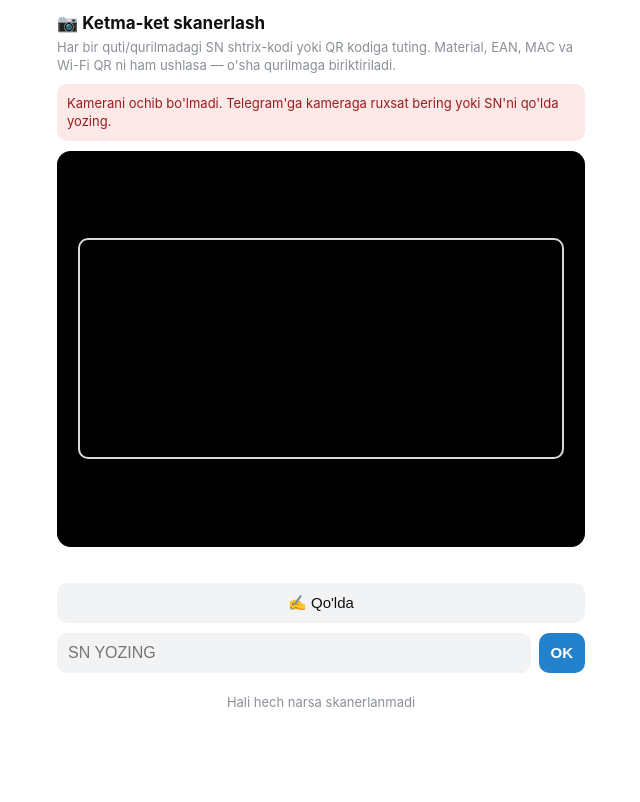
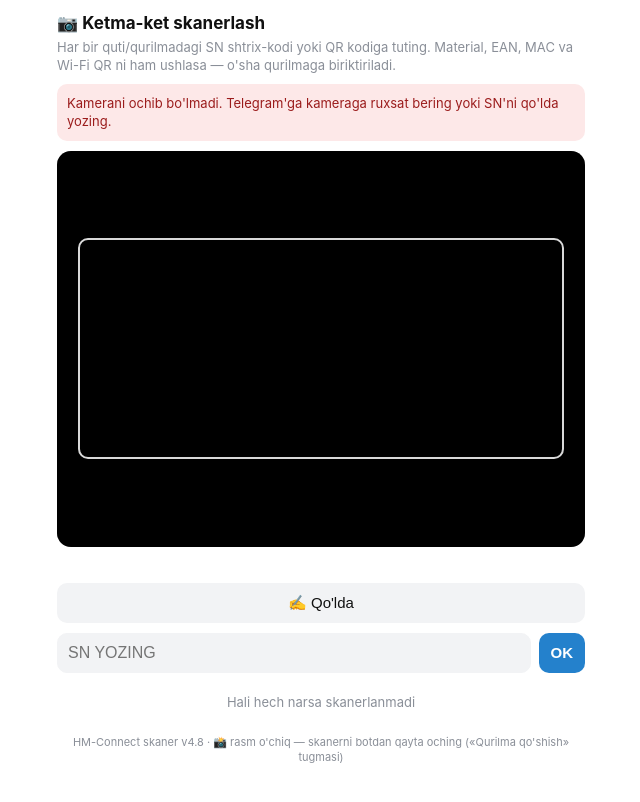
Before and after one commit to HasanboyI/hm-scanner, a plain HTML site: page index.html in a window 1280 px wide. Shown: the whole page, without its empty margins (319-959 px from the left). Drawn offline with Linux system fonts and the light colour scheme.

Commit message:
Add files via upload

```diff
--- a/index.html
+++ b/index.html
@@ -69,6 +69,7 @@
   </div>
   <ul id="list"></ul>
   <div class="empty" id="empty"></div>
+  <div id="ver" style="text-align:center;font-size:11px;color:var(--hint);margin:14px 0 90px"></div>
 </div>
 <div class="fallback" id="fallback"><button class="pri" id="sendBtn"></button></div>
 
@@ -109,6 +110,8 @@
   $('manualBtn').textContent = TX.manual;
   $('manualIn').placeholder = TX.ph;
   $('empty').textContent = TX.empty;
+  // Versiya va rasm holati — yangilanish yetib kelganini tekshirish uchun
+  setTimeout(function () { $('ver').textContent = 'HM-Connect skaner v4.8 · ' + (PH ? (LANG === 'ru' ? '📸 фото наклейки: вкл' : "📸 yorliq rasmi: yoqiq") : (LANG === 'ru' ? '📸 фото выкл — откройте сканер заново из бота (кнопка «Добавить устройство»)' : "📸 rasm o'chiq — skanerni botdan qayta oching («Qurilma qo'shish» tugmasi)")); }, 0);
   document.documentElement.lang = LANG;
 
   // ---------- Kodni ajratish (bot ham xuddi shunday tekshiradi) ----------
```
